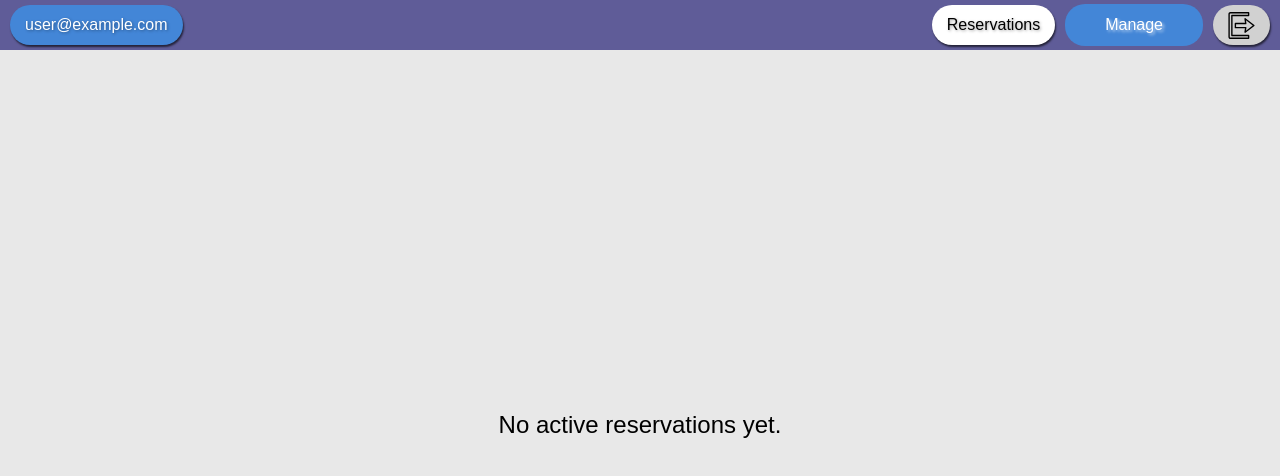
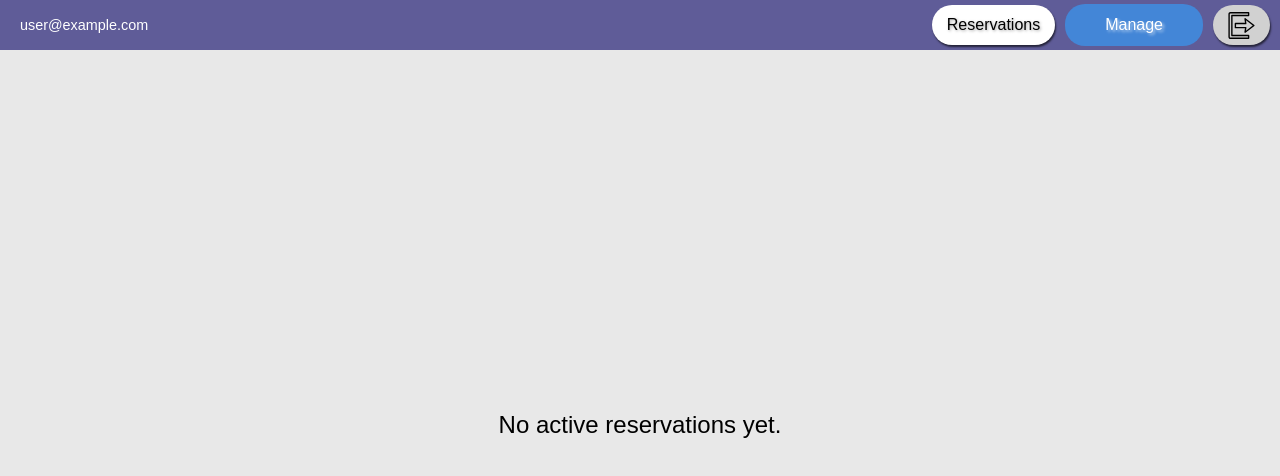
Before and after one commit to Croosheck/BMineGuest-Admin, a React (Create React App) app: page /reservations in a window 1280 px wide. Shown: the top 476 px of the page. Built offline with nearby package versions, Linux system fonts and the light colour scheme; no server answers; the database is empty; sample sign-in values are in the browser's storage.

Commit message:
Restaurant's name added to navbar
...for the restaurants to be recognizable by the name, while logged in.
Also, some navbar classess has been re-styled for that

```diff
--- a/src/App.js
+++ b/src/App.js
@@ -18,7 +18,7 @@ import {
 	getRestaurant,
 	realTimeReservations,
 } from "./redux/slices/restaurant";
-import { useDispatch } from "react-redux";
+import { useDispatch, useSelector } from "react-redux";
 
 function App() {
 	const dispatch = useDispatch();
@@ -26,7 +26,8 @@ function App() {
 		loaded: false,
 		loggedIn: false,
 	});
-	const [restaurantEmail, setRestaurantEmail] = useState();
+	const { currentRestaurant } = useSelector((state) => state.restaurantReducer);
+	const [restaurantEmail, setRestaurantEmail] = useState("");
 
 	useEffect(() => {
 		getAuth().onAuthStateChanged((user) => {
@@ -34,12 +35,11 @@ function App() {
 				setIsLoggedIn({ loaded: true, loggedIn: false });
 			}
 			if (user) {
+				dispatch(getRestaurant());
+				setRestaurantEmail(user.email);
 				setIsLoggedIn({ loaded: true, loggedIn: true });
-				setRestaurantEmail(user.email);
 			}
 		});
-
-		dispatch(getRestaurant());
 	}, [dispatch]);
 
 	async function logoutHandler() {
@@ -79,7 +79,11 @@ function App() {
 		return (
 			<div className="app-container">
 				<div className="inner-container">
-					<Navbar name={restaurantEmail} onLogout={logoutHandler} />
+					<Navbar
+						email={restaurantEmail}
+						name={currentRestaurant?.name}
+						onLogout={logoutHandler}
+					/>
 					<Routes>
 						<Route
 							path="/*"
--- a/src/components/UI/Navbar.css
+++ b/src/components/UI/Navbar.css
@@ -4,7 +4,7 @@
 	position: sticky;
 	top: 0;
 	width: 100%;
-	z-index: 9999;
+	z-index: 99;
 	transition: 0.3s ease-in-out;
 	background-color: rgb(95, 92, 152);
 }
@@ -23,13 +23,27 @@
 	opacity: 0.7;
 	color: white;
 	height: 40px;
+	user-select: none;
 
 	box-shadow: 1px 2px 2px 0 rgba(0, 0, 0, 0.625);
 	text-shadow: 1px 1px 3px rgba(0, 0, 0, 0.37);
 }
 
-.restaurant-logo {
-	opacity: 1;
+.restaurant-name-email {
+	margin-right: auto;
+	display: flex;
+	flex-direction: column;
+	justify-content: center;
+	align-items: center;
+	margin-left: 20px;
+}
+.restaurant--name {
+	font-size: 1.5rem;
+	white-space: nowrap;
+	text-shadow: 2px 2px 4px #ffffff64;
+}
+.restaurant--email {
+	font-size: 0.9rem;
 }
 
 .navbar-button-active {
@@ -38,12 +52,8 @@
 	opacity: 1;
 }
 
-.navbar-button:first-child {
-	margin-right: auto;
-}
-
-@media only screen and (max-width: 550px) {
-	.navbar-button:first-child {
+@media only screen and (max-width: 700px) {
+	.restaurant-name-email {
 		display: none;
 	}
 	.navbar-container {
--- a/src/components/UI/Navbar.js
+++ b/src/components/UI/Navbar.js
@@ -3,7 +3,7 @@ import "./Navbar.css";
 import { NavLink } from "react-router-dom";
 import Logout from "../../assets/icons/logout.svg";
 
-function Navbar({ onLogout, name }) {
+function Navbar({ onLogout = () => {}, name = "", email = "" }) {
 	const activeClass = "navbar-button navbar-button-active button-loggedin";
 	const dropdownActiveClass = "nav-dropContent-button nav-dropbtn-active";
 
@@ -21,9 +21,11 @@ function Navbar({ onLogout, name }) {
 
 	return (
 		<div className="navbar-container">
-			<div className="navbar-button restaurant-logo">
-				{name ? name : "Restaurant Name"}
+			<div className="restaurant-name-email">
+				<p className="restaurant--name">{name}</p>
+				<p className="restaurant--email">{email}</p>
 			</div>
+
 			{/* Production Helper */}
 			{/* <button onClick={() => addExtraHandler()}>CLICK</button> */}
 			<NavLink
--- a/src/redux/slices/restaurant.js
+++ b/src/redux/slices/restaurant.js
@@ -30,7 +30,7 @@ export const restaurantSlice = createSlice({
 
 function createInitialState() {
 	return {
-		currentRestaurant: "",
+		currentRestaurant: {},
 		reservationData: {
 			extras: [],
 			table: {},
```
